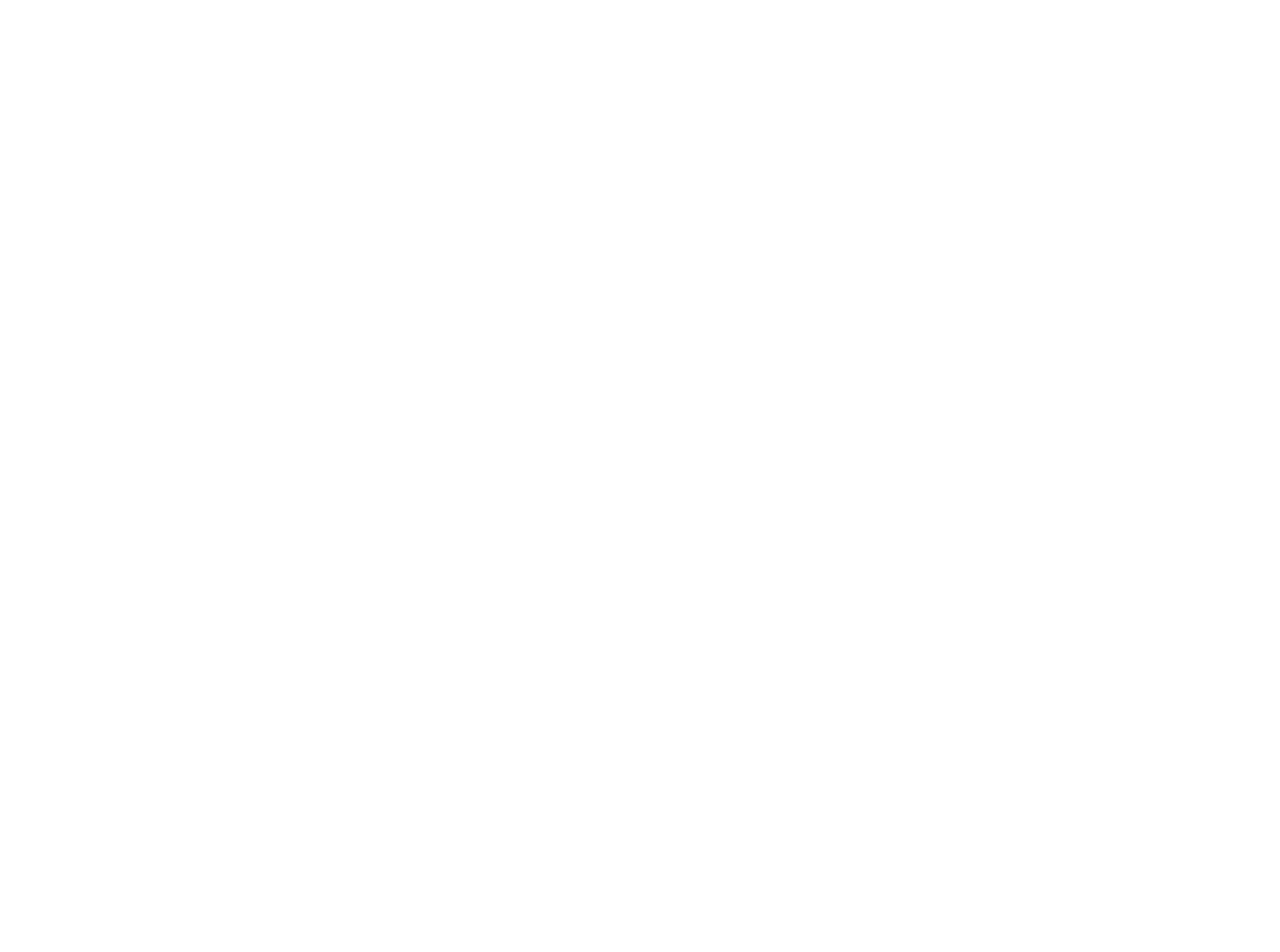
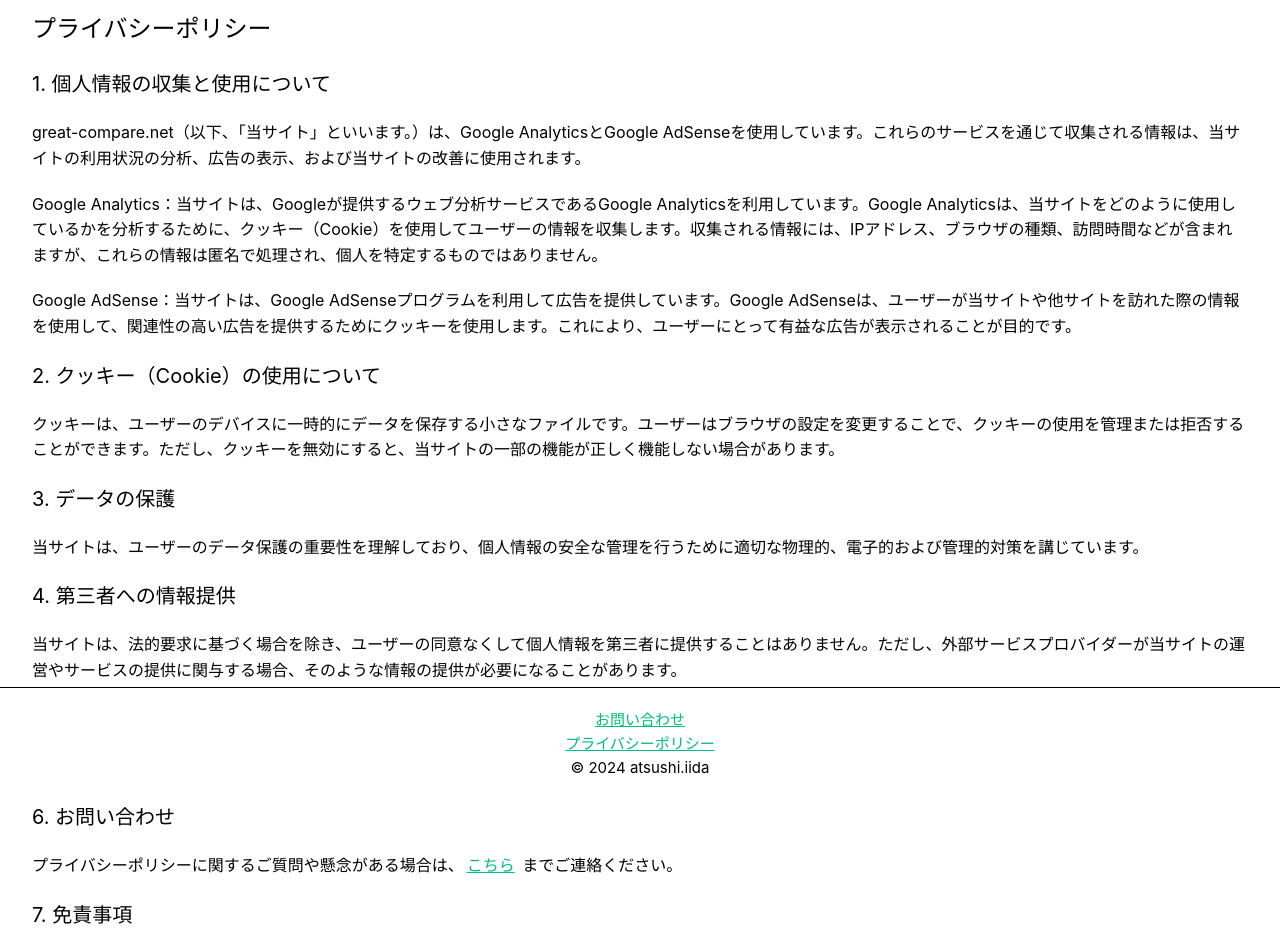
Before and after one commit to stamander/studyVue, a Vue app: page /privacyPolicy in a window 1280 px wide. Before the commit this address had no page. Shown: the top 952 px of the page. Before the commit the page ends 800 px from the top, so only its background shows below. Built offline with nearby package versions, Linux system fonts and the light colour scheme.

Commit message:
add privacyPolicy and modify footer

```diff
--- a/src/App.vue
+++ b/src/App.vue
@@ -8,6 +8,25 @@
   </header>
 
   <RouterView />
+  <footer>
+    <p>
+      <a
+      href="https://forms.gle/Xkj7LLdowVv4mBc7A"
+      target="_blank"
+      style="text-decoration: underline"
+      >お問い合わせ</a
+      >
+    </p>
+    <p>
+      <a
+      href="/privacyPolicy/"
+      target="_blank"
+      style="text-decoration: underline"
+      >プライバシーポリシー</a
+      >
+    </p>
+    <p>© 2024 atsushi.iida</p>
+  </footer>
 </template>
 
 <style scoped>
@@ -46,6 +65,22 @@
   border: 0;
 }
 
+footer {
+  border-top: black 1px solid;
+  --color-text-black: var(--vt-c-black);
+  text-align: center;
+  padding: 20px;
+  left: 0;
+  bottom: 0;
+  width: 100%;
+  background-color: white;
+  position: fixed;
+}
+
+footer p {
+  margin: 0;
+}
+
 @media (min-width: 1024px) {
   header {
     display: flex;
@@ -69,4 +104,14 @@
     margin-top: 1rem;
   }
 }
+@media (max-width: 600px) {
+  footer {
+    position: relative; /* 固定位置から相対位置へ変更 */
+    width: 100%;
+    height: auto; /* フッターの高さを自動に設定 */
+    padding: 20px;
+    border-top: black 1px solid;
+    text-align: center;
+  }
+}
 </style>
--- a/src/components/CompareGreatPerson.vue
+++ b/src/components/CompareGreatPerson.vue
@@ -81,10 +81,11 @@
         </div>
       </div>
       <div v-else>
-        <div class="example">入力例:23
-          <br>
+        <div class="example">
+          入力例:23
+          <br />
           <p>あなたは23歳です。</p>
-          <br>
+          <br />
           <p>スティーブ・ジョブズはアップルの次世代コンピュータ、Lisaの開発をリードしました。</p>
         </div>
       </div>
@@ -121,9 +122,6 @@
       </div>
     </div>
   </div>
-  <footer>
-    <p>© 2024 atsushi.iida</p>
-  </footer>
 </template>
 
 <style scoped>
@@ -177,7 +175,7 @@
   background-color: #366e35; /* クリック時にさらに暗い色へ */
   box-shadow: 0 2px 4px rgba(0, 0, 0, 0.2); /* クリックされたときの押し込まれるような効果 */
 }
-.example{
+.example {
   color: gray;
 }
 
@@ -198,22 +196,6 @@
 #ad {
   height: 300px;
   width: 100%;
-}
-
-footer {
-  border-top: black 1px solid;
-  --color-text-black: var(--vt-c-black);
-  text-align: center;
-  padding: 20px;
-  position: fixed;
-  left: 0;
-  bottom: 0;
-  width: 100%;
-  background-color: white;
-}
-
-footer p {
-  margin: 0;
 }
 
 /* メディアクエリを追加 */
@@ -239,15 +221,6 @@
     font-size: 0.8rem;
   }
 
-  footer {
-    position: relative; /* 固定位置から相対位置へ変更 */
-    width: 100%;
-    height: auto; /* フッターの高さを自動に設定 */
-    padding: 20px;
-    border-top: black 1px solid;
-    text-align: center;
-  }
-
   #references {
     width: 100%;
   }
--- /dev/null
+++ b/src/components/PrivacyPolicy.vue
@@ -0,0 +1,92 @@
+<template>
+  <div class="privacyPolicy">
+    <h1>プライバシーポリシー</h1>
+
+    <h2>1. 個人情報の収集と使用について</h2>
+    <p>
+      great-compare.net（以下、「当サイト」といいます。）は、Google AnalyticsとGoogle
+      AdSenseを使用しています。これらのサービスを通じて収集される情報は、当サイトの利用状況の分析、広告の表示、および当サイトの改善に使用されます。
+    </p>
+    <p>
+      Google Analytics：当サイトは、Googleが提供するウェブ分析サービスであるGoogle
+      Analyticsを利用しています。Google
+      Analyticsは、当サイトをどのように使用しているかを分析するために、クッキー（Cookie）を使用してユーザーの情報を収集します。収集される情報には、IPアドレス、ブラウザの種類、訪問時間などが含まれますが、これらの情報は匿名で処理され、個人を特定するものではありません。
+    </p>
+    <p>
+      Google AdSense：当サイトは、Google AdSenseプログラムを利用して広告を提供しています。Google
+      AdSenseは、ユーザーが当サイトや他サイトを訪れた際の情報を使用して、関連性の高い広告を提供するためにクッキーを使用します。これにより、ユーザーにとって有益な広告が表示されることが目的です。
+    </p>
+
+    <h2>2. クッキー（Cookie）の使用について</h2>
+    <p>
+      クッキーは、ユーザーのデバイスに一時的にデータを保存する小さなファイルです。ユーザーはブラウザの設定を変更することで、クッキーの使用を管理または拒否することができます。ただし、クッキーを無効にすると、当サイトの一部の機能が正しく機能しない場合があります。
+    </p>
+
+    <h2>3. データの保護</h2>
+    <p>
+      当サイトは、ユーザーのデータ保護の重要性を理解しており、個人情報の安全な管理を行うために適切な物理的、電子的および管理的対策を講じています。
+    </p>
+
+    <h2>4. 第三者への情報提供</h2>
+    <p>
+      当サイトは、法的要求に基づく場合を除き、ユーザーの同意なくして個人情報を第三者に提供することはありません。ただし、外部サービスプロバイダーが当サイトの運営やサービスの提供に関与する場合、そのような情報の提供が必要になることがあります。
+    </p>
+
+    <h2>5. プライバシーポリシーの変更</h2>
+    <p>
+      当サイトは、必要に応じて本プライバシーポリシーを更新することがあります。プライバシーポリシーが更新された場合は、当サイト上で明示的に通知します。
+    </p>
+
+    <h2>6. お問い合わせ</h2>
+    <p>
+      プライバシーポリシーに関するご質問や懸念がある場合は、<a
+        href="https://forms.gle/Xkj7LLdowVv4mBc7A"
+        target="_blank"
+        style="text-decoration: underline"
+        >こちら</a
+      >
+      までご連絡ください。
+    </p>
+
+    <h2>7. 免責事項</h2>
+    <p>
+      当サイト上で提供される情報に関して、その正確性、完全性、信頼性、安全性、最新性などを保証するものではありません。当サイトの情報を利用することにより生じたいかなる損害についても、当サイトは責任を負いません。
+    </p>
+    <p>
+      当サイトからリンクされている他のウェブサイトの内容やサービスについて、当サイトはその正確性や安全性などを保証しません。ユーザーがこれらのサードパーティのサイトを利用する際には、自己の責任において行うものとします。
+    </p>
+    <p>
+      当サイトのコンテンツ（テキスト、画像、動画等）は著作権法により保護されており、無断で複製、転載、配布等を行うことは法律で禁止されています。当サイトのコンテンツを使用したい場合は、事前に当サイトの運営者に許可を得る必要があります。
+    </p>
+    <p>
+      当サイトは、予告なしに情報を変更または削除することがあります。また、当サイトの運営を一時的または永続的に中断することがあります。当サイトの変更や中断によりユーザーに発生したいかなる損害も、当サイトは責任を負いません。
+    </p>
+  </div>
+</template>
+
+<script>
+export default {
+  name: 'PrivacyPolicy'
+}
+</script>
+
+<style scoped>
+/* ここにスタイルを追加 */
+.privacyPolicy {
+  margin-bottom: 200px; /* フッターの高さに合わせて調整 */
+}
+
+.privacyPolicy h1 {
+  font-size: 24px;
+  padding: 10px 0;
+}
+.privacyPolicy h2 {
+  font-size: 20px;
+  padding: 10px 0;
+}
+.privacyPolicy p {
+  font-size: 16px;
+  line-height: 1.6;
+  padding: 10px 0;
+}
+</style>
--- a/src/router/index.ts
+++ b/src/router/index.ts
@@ -1,5 +1,6 @@
 import { createRouter, createWebHistory } from 'vue-router'
 import CompareGreatPersonView from '../views/CompareGreatPersonView.vue'
+import PrivacyPolicyView from '../views/PrivacyPolicyView.vue'
 
 const router = createRouter({
   history: createWebHistory(import.meta.env.BASE_URL),
@@ -8,6 +9,11 @@
       path: '/',
       name: 'home',
       component: CompareGreatPersonView
+    },
+    {
+      path: '/privacyPolicy',
+      name: 'privacyPolicy',
+      component: PrivacyPolicyView
     }
   ]
 })
--- /dev/null
+++ b/src/views/PrivacyPolicyView.vue
@@ -0,0 +1,9 @@
+<script setup lang="ts">
+import PrivacyPolicy from '../components/PrivacyPolicy.vue'
+</script>
+
+<template>
+  <main>
+    <PrivacyPolicy />
+  </main>
+</template>
```
